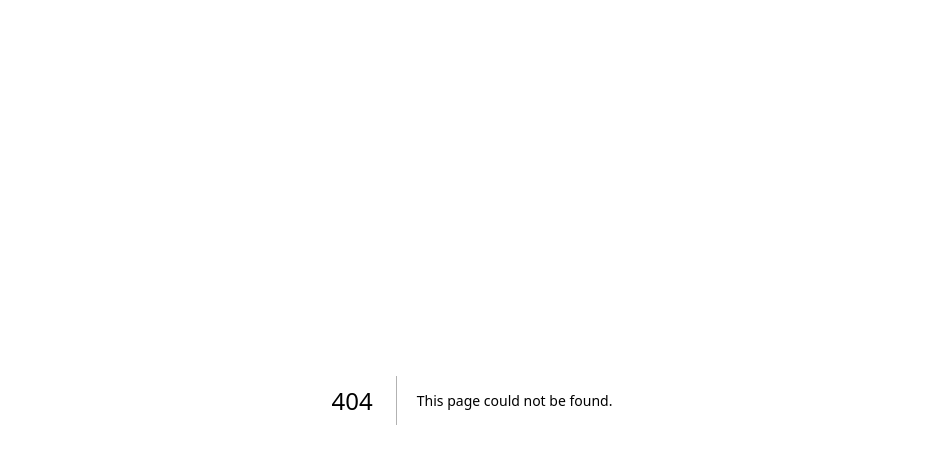
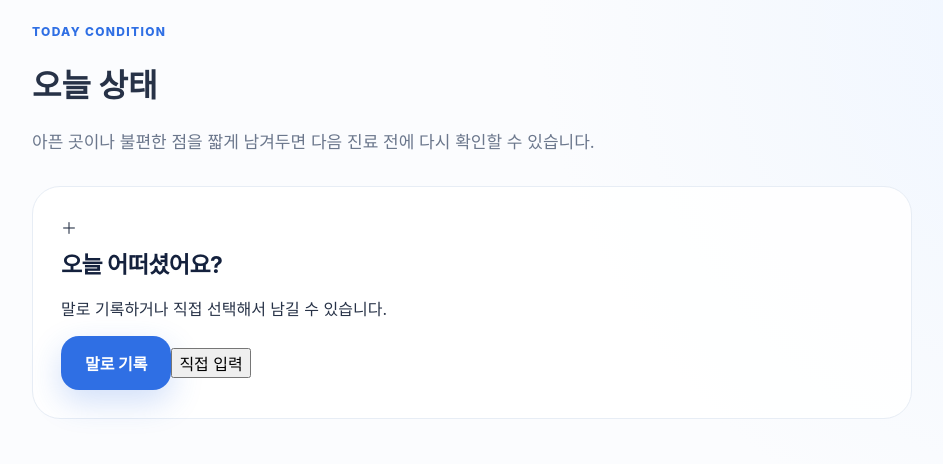
Before and after one commit to Mespital/ApuDa, a Next.js app in the folder platform/: page /my/symptoms in a window 1280 px wide. Before the commit this address had no page. Shown: the top 464 px of the page, without its empty margins (168-1111 px from the left). Built offline with nearby package versions, Linux system fonts and the light colour scheme.

Commit message:
feat(platform): add platform/app/my/symptoms/page.tsx

```diff
--- /dev/null
+++ b/platform/app/my/symptoms/page.tsx
@@ -0,0 +1,24 @@
+export default function SymptomsPage() {
+  return (
+    <main className="shell">
+      <p className="eyebrow">TODAY CONDITION</p>
+      <h1 className="pageTitle">오늘 상태</h1>
+      <p className="heroCopy">
+        아픈 곳이나 불편한 점을 짧게 남겨두면 다음 진료 전에 다시 확인할
+        수 있습니다.
+      </p>
+
+      <section className="section">
+        <div className="emptyState">
+          <div className="largeIcon">＋</div>
+          <h3>오늘 어떠셨어요?</h3>
+          <p>말로 기록하거나 직접 선택해서 남길 수 있습니다.</p>
+          <div className="buttonRow">
+            <button className="primaryButton">말로 기록</button>
+            <button className="secondaryButton">직접 입력</button>
+          </div>
+        </div>
+      </section>
+    </main>
+  );
+}
```
